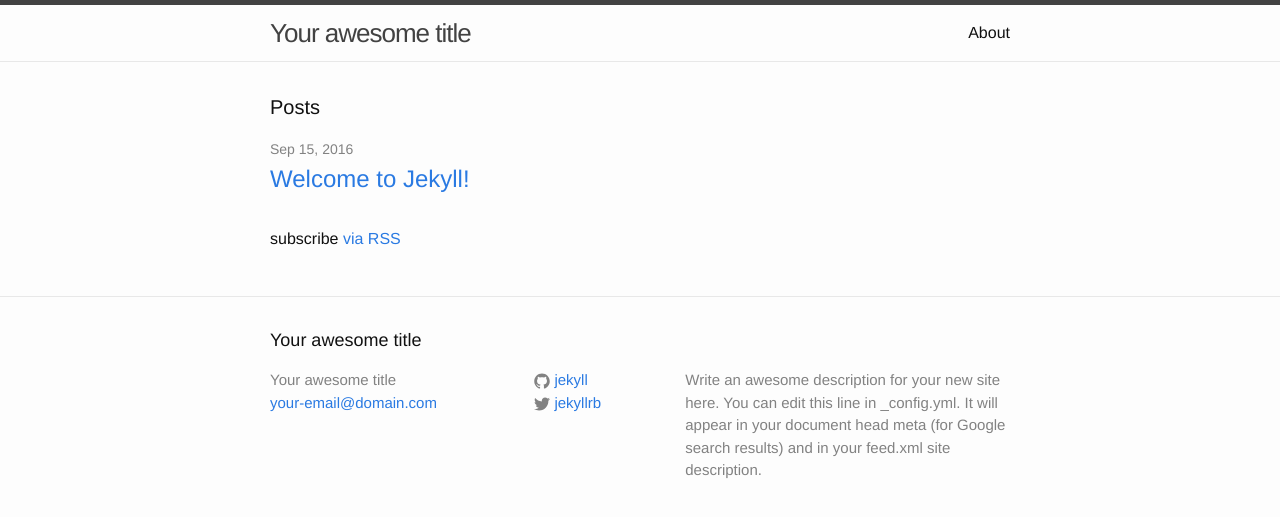
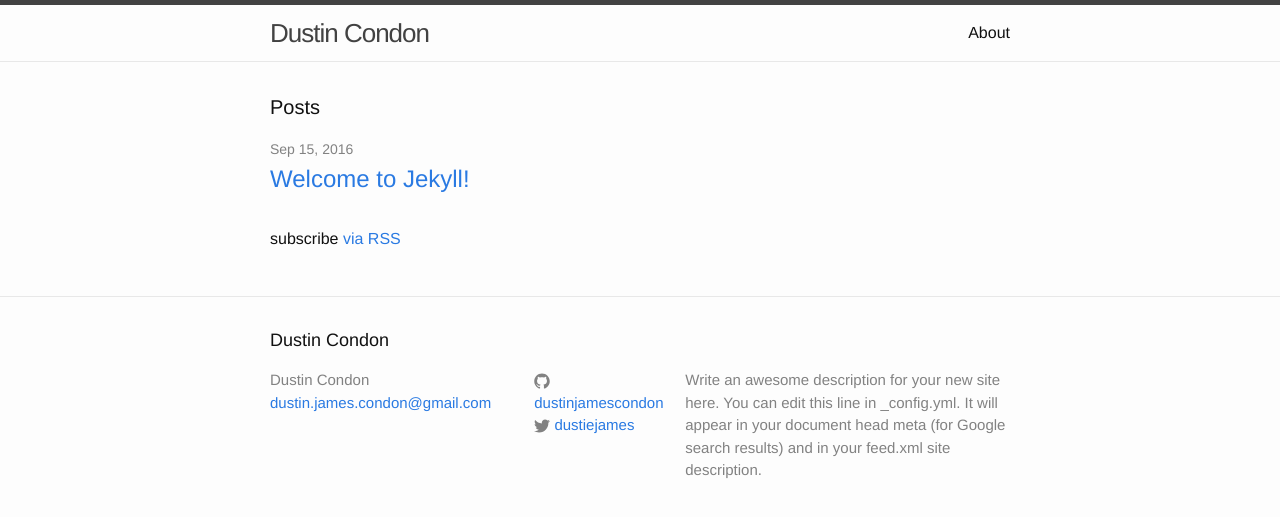
Before and after one commit to dustinjamescondon/dustinjamescondon.github.io, a Jekyll site: the page built from index.html, in a window 1280 px wide. Shown: the top 517 px of the page. Built offline with Jekyll 4.4.1, drawn with Linux system fonts in a browser that asks for light colours.

Commit message:
change _config.yml

```diff
--- a/_config.yml
+++ b/_config.yml
@@ -6,16 +6,16 @@
 # 'jekyll serve'. If you change this file, please restart the server process.
 
 # Site settings
-title: Your awesome title
-email: your-email@domain.com
+title: Dustin Condon
+email: dustin.james.condon@gmail.com
 description: > # this means to ignore newlines until "baseurl:"
   Write an awesome description for your new site here. You can edit this
   line in _config.yml. It will appear in your document head meta (for
   Google search results) and in your feed.xml site description.
 baseurl: "" # the subpath of your site, e.g. /blog
 url: "http://yourdomain.com" # the base hostname & protocol for your site
-twitter_username: jekyllrb
-github_username:  jekyll
+twitter_username: dustiejames
+github_username:  dustinjamescondon
 
 # Build settings
 markdown: kramdown
```
